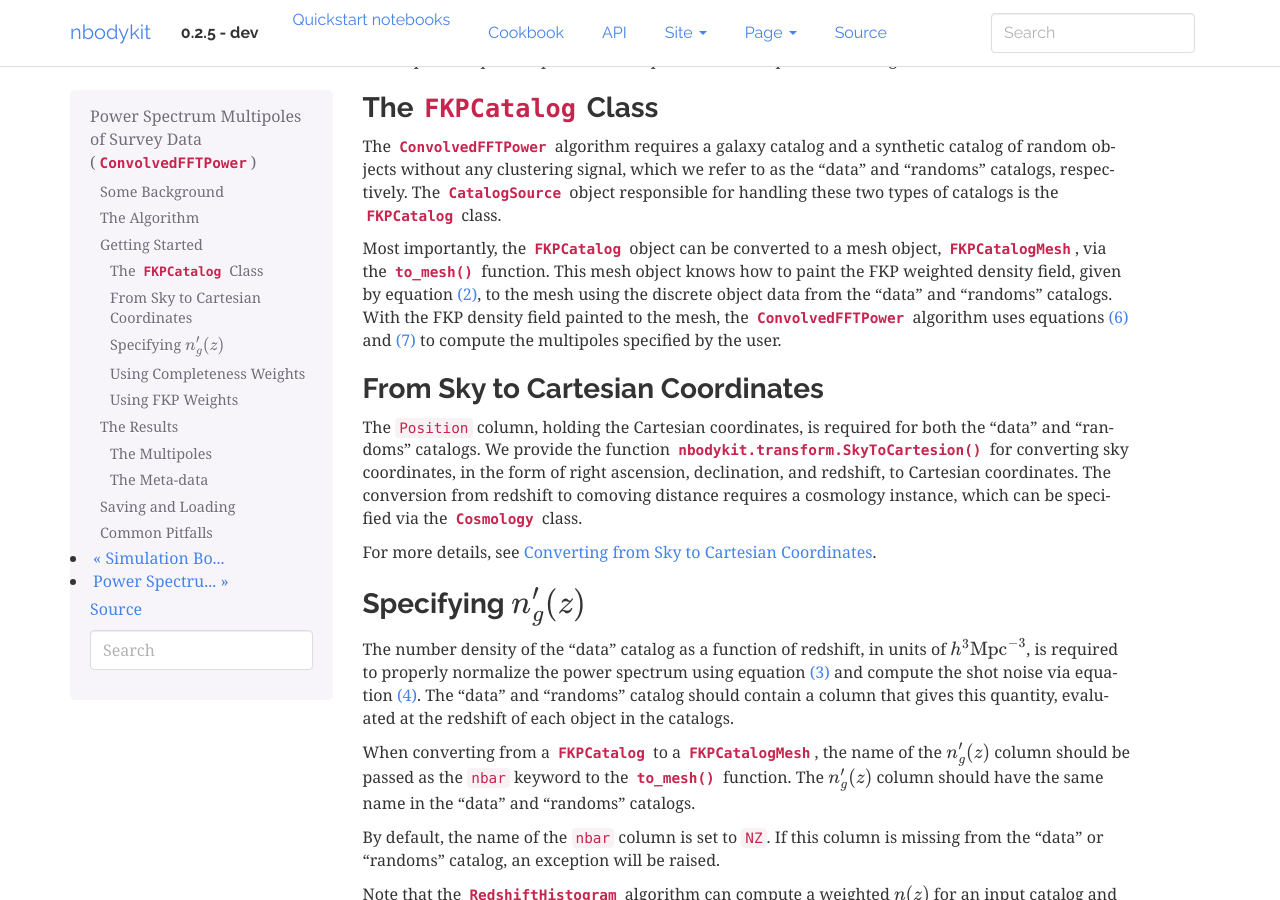
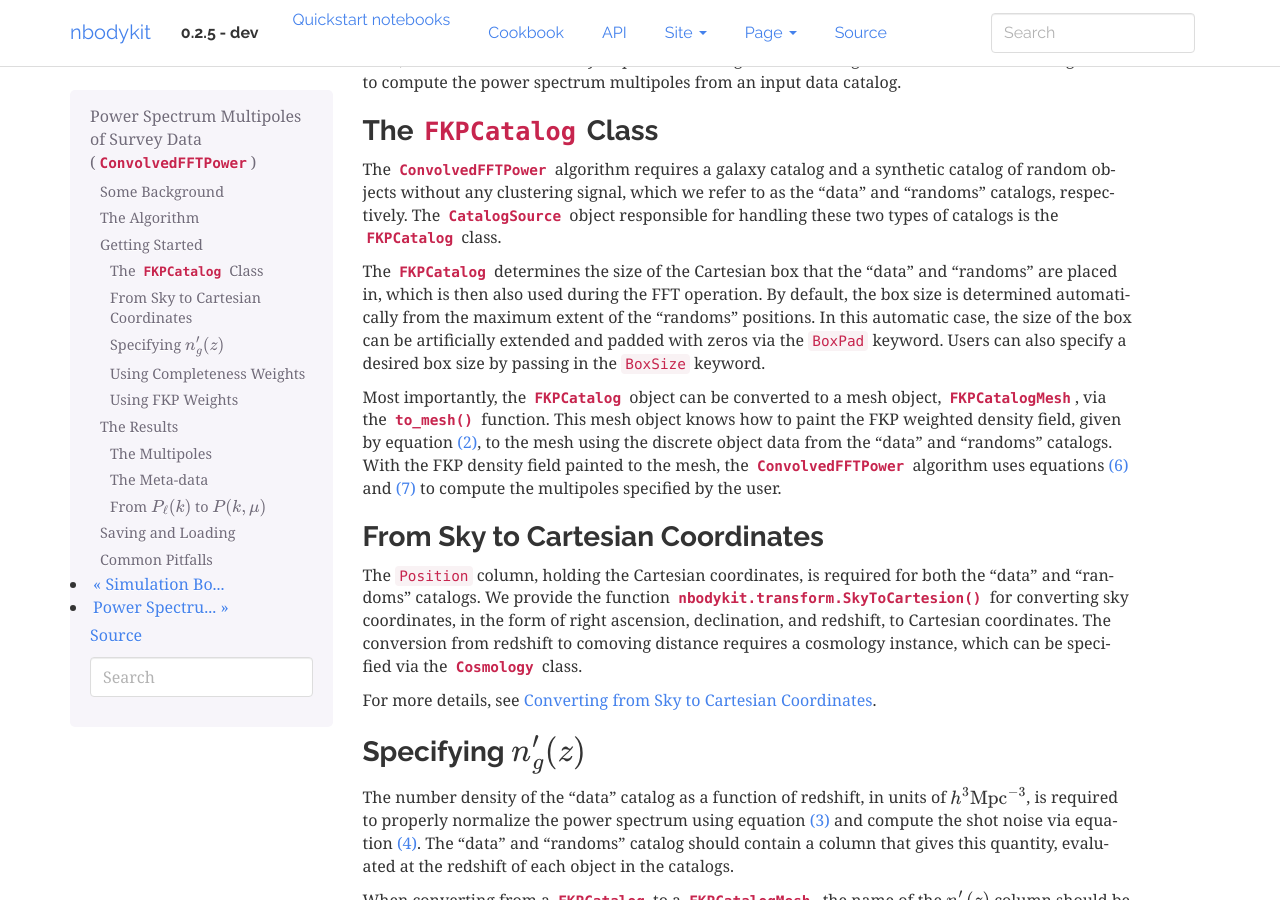
Before and after one commit to bccp/nbodykit, a Sphinx documentation site: the page built from docs/source/algorithms/survey-power.rst, in a window 1280 px wide and 900 px high, scrolled down 2330 px. Built offline with Sphinx 7.4.7, drawn with Linux system fonts in a browser that asks for light colours; pages that are not in the unit, such as notebooks, are missing from menus; some of the changed text lies outside the part shown.

Commit message:
more small updates

```diff
--- a/docs/source/algorithms/survey-power.rst
+++ b/docs/source/algorithms/survey-power.rst
@@ -159,6 +159,14 @@ synthetic catalog of random objects without any clustering signal,
 which we refer to as the "data" and "randoms" catalogs, respectively.
 The :class:`CatalogSource` object responsible for handling these two types
 of catalogs is the :class:`~nbodykit.source.catalog.fkp.FKPCatalog` class.
+
+The :class:`~nbodykit.source.catalog.fkp.FKPCatalog` determines the size of
+the Cartesian box that the  "data" and "randoms" are placed in, which is then
+also used during the FFT operation. By default, the box size is determined
+automatically from the maximum extent of the "randoms" positions.
+In this automatic case, the size of the box can be artificially extended and
+padded with zeros via the ``BoxPad`` keyword.
+Users can also specify a desired box size by passing in the ``BoxSize`` keyword.
 
 Most importantly, the :class:`~nbodykit.source.catalog.fkp.FKPCatalog`
 object can be converted to a mesh object,
@@ -366,6 +374,16 @@ atrribute.
     the size of the Cartesian box used to grid the "data" and
     "randoms" objects on the Cartesian mesh.
 
+From :math:`P_\ell(k)` to :math:`P(k,\mu)`
+^^^^^^^^^^^^^^^^^^^^^^^^^^^^^^^^^^^^^^^^^^
+
+The :func:`ConvolvedFFTPower.to_pkmu` allows users to rotate the measured
+multipoles, stored as the :attr:`ConvolvedFFTPower.poles` attribute, into
+:math:`P(k,\mu)` wedges (bins in :math:`\mu`). The function returns a
+:class:`~nbodykit.binned_statistic.BinnedStatistic` holding the
+binned :math:`P(k,\mu)` data.
+
+
 Saving and Loading
 ------------------
 
--- a/nbodykit/source/catalogmesh/fkp.py
+++ b/nbodykit/source/catalogmesh/fkp.py
@@ -95,6 +95,9 @@ class FKPCatalogMesh(MultipleSpeciesCatalogMesh):
             the mean number of weighted objects per cell for each sample
         - num_per_cell : float
             the mean number of weighted objects per cell
+
+        For further details on the meta-data, see
+        :ref:`the documentation <fkp-meta-data>`.
 
         Returns
         -------
```
Also changed, not shown: docs/source/cookbook/interpolation-windows.ipynb, 1 other file.
